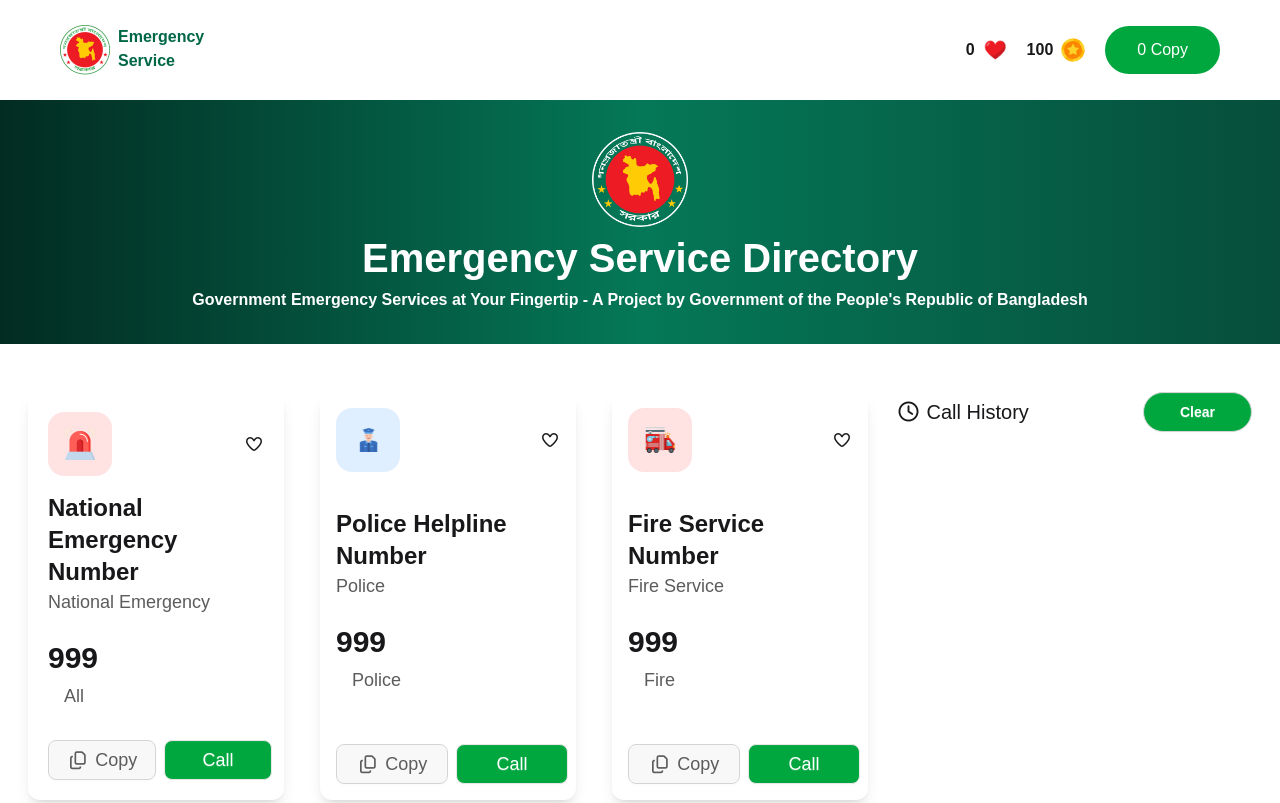
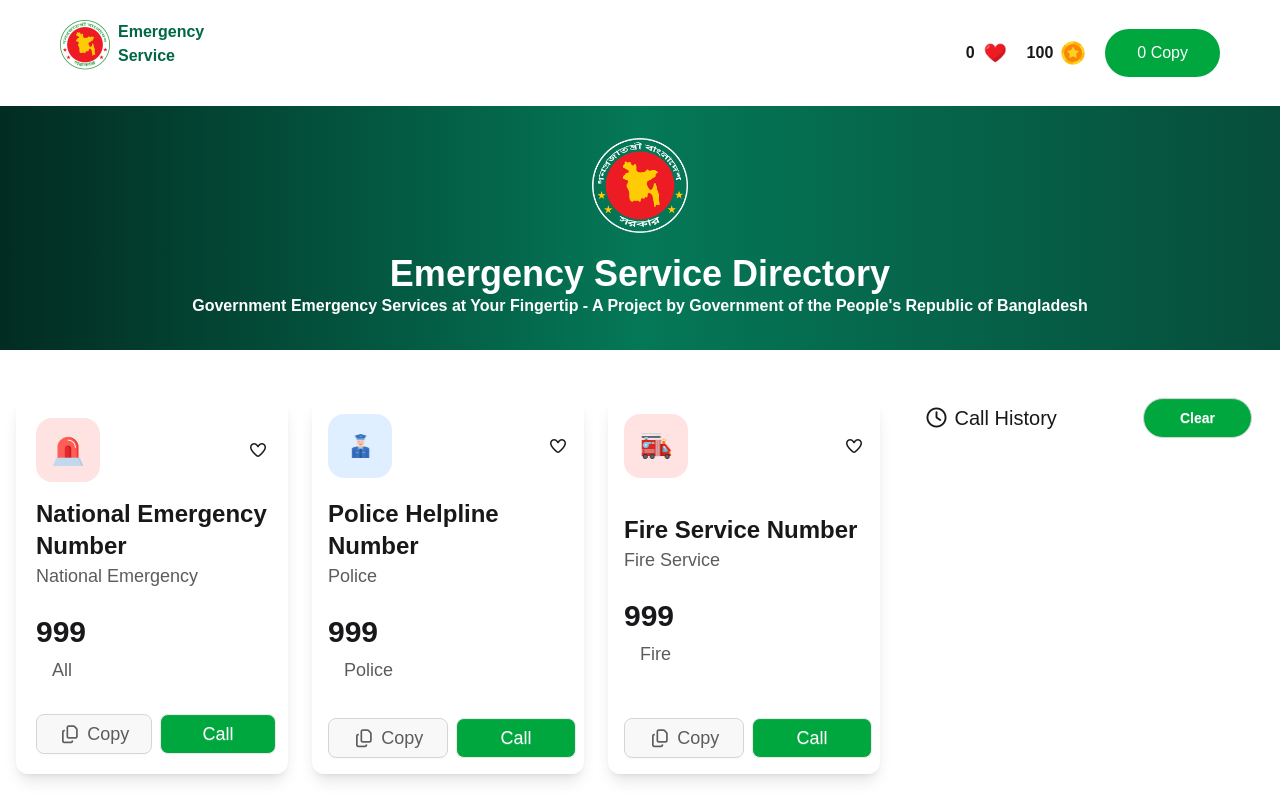
Before and after one commit to argolamrasul01/Hotline-project, a plain HTML site: page index.html in a window 1280 px wide. Shown: the top 803 px of the page. Drawn offline with nearby package versions, Linux system fonts and the light colour scheme; a web font is replaced by a local one.

Commit message:
Fix and finalize

```diff
--- a/index.html
+++ b/index.html
@@ -18,18 +18,19 @@
       type="text/css"
     />
     <script src="https://cdn.jsdelivr.net/npm/@tailwindcss/browser@4"></script>
+    <link rel="shortcut icon" href="assets/logo-dark.png" type="image/x-icon">
 
   </head>
   <body>
-    <header class="flex items-center justify-between mx-[60px] my-[25px]">
-      <div class="flex nav-1">
-        <img src="assets/logo.png" alt="logo" class="w-[50px] h-[50px] mr-2" />
+    <header class="flex flex-col sm:flex-row items-center justify-between px-4 sm:px-[60px] py-[20px]">
+      <div class="flex nav-1 sm:mb-4">
+        <img src="assets/logo.png" alt="logo" class="w-12 h-12 mr-2 sm:w-[50px] sm:h-[50px]" />
         <p class="text-[#006747] font-bold">
           Emergency <br />
           Service
         </p>
       </div>
-      <div class="flex items-center gap-5 nav-2">
+      <div class="flex flex-col items-center gap-3 sm:flex-row sm:gap-5 nav-2">
         <p class="flex">
           <span id="count" class="text-bold">0</span>
           <img src="assets/heart.png" alt="Favourite" class="w-6 h-6 ml-2" />
@@ -38,7 +39,6 @@
           <span class="text-bold" id="coin">100</span>
           <img src="assets/coin.png" alt="coin" class="w-6 h-6 ml-2" />
         </p>
-
         <p
           class="text-regular text-white bg-[#00a63e] border-solid rounded-[50px] px-8 py-3"
         >
@@ -55,12 +55,12 @@
         <img
           src="assets/logo-dark.png"
           alt="banner-png"
-          class="w-24 h-24 mt-5"
+          class="w-24 h-24 my-5"
         />
-        <p class="text-bold text-[40px] text-white">
+        <p class="text-4xl text-center text-white text-bold">
           Emergency Service Directory
         </p>
-        <p class="mb-5 text-white text-semibold">
+        <p class="mb-5 text-center text-white text-semibold">
           Government Emergency Services at Your Fingertip - A Project by
           Government of the People's Republic of Bangladesh
         </p>
@@ -68,8 +68,8 @@
     </section>
 
     <!-- card section start here -->
-    <section class="grid grid-cols-[70%_30%]">
-      <section class="grid grid-cols-3 my-12 gap-9 ml-7 mr-7">
+    <section class="grid grid-cols-1 lg:grid-cols-[70%_30%]">
+      <section class="grid grid-cols-1 gap-6 px-4 my-12 sm:grid-cols-2 lg:grid-cols-3">
         <!-- Card - 1 -->
         <div
           class="card-container bg-white shadow-lg rounded-xl flex flex-col justify-between h-full min-h-[300px] p-5"
@@ -338,7 +338,7 @@
       </section>
 
       <!-- Call History Section -->
-      <div class="mr-7 call-history">
+      <div class="mx-7 call-history">
         <div class="flex items-center justify-between my-12 mb-4">
           <p class="text-xl text-medium">
             <i class="fa-regular fa-clock"></i> Call History
```
